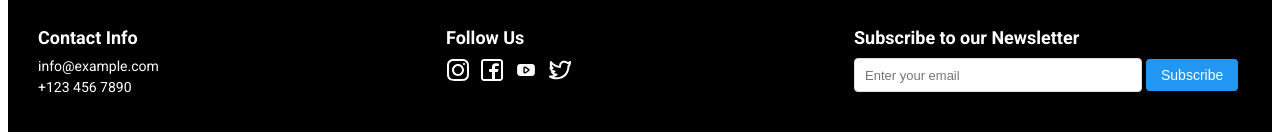
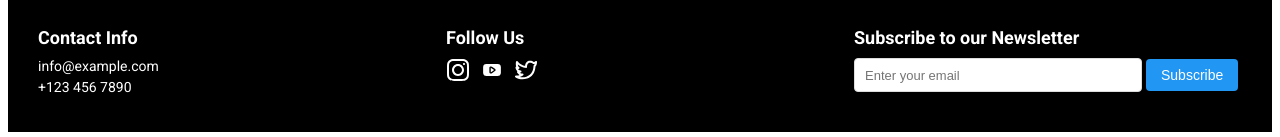
Before and after one commit to irashovdra/GAME-OF-TEENS, a website built with Parcel: page src/index.html in a window 1280 px wide. Shown: the part 4752-4889 px from the top of the page. Built offline with nearby package versions, Linux system fonts and the light colour scheme.

Commit message:
no facebook

```diff
--- a/src/partials/footer.html
+++ b/src/partials/footer.html
@@ -35,24 +35,6 @@
                 fill-rule="evenodd"
                 clip-rule="evenodd"
                 d="M1.65396 4.27606C1 5.55953 1 7.23969 1 10.6V13.4C1 16.7603 1 18.4405 1.65396 19.7239C2.2292 20.8529 3.14708 21.7708 4.27606 22.346C5.55953 23 7.23969 23 10.6 23H13.4C16.7603 23 18.4405 23 19.7239 22.346C20.8529 21.7708 21.7708 20.8529 22.346 19.7239C23 18.4405 23 16.7603 23 13.4V10.6C23 7.23969 23 5.55953 22.346 4.27606C21.7708 3.14708 20.8529 2.2292 19.7239 1.65396C18.4405 1 16.7603 1 13.4 1H10.6C7.23969 1 5.55953 1 4.27606 1.65396C3.14708 2.2292 2.2292 3.14708 1.65396 4.27606ZM13.4 3H10.6C8.88684 3 7.72225 3.00156 6.82208 3.0751C5.94524 3.14674 5.49684 3.27659 5.18404 3.43597C4.43139 3.81947 3.81947 4.43139 3.43597 5.18404C3.27659 5.49684 3.14674 5.94524 3.0751 6.82208C3.00156 7.72225 3 8.88684 3 10.6V13.4C3 15.1132 3.00156 16.2777 3.0751 17.1779C3.14674 18.0548 3.27659 18.5032 3.43597 18.816C3.81947 19.5686 4.43139 20.1805 5.18404 20.564C5.49684 20.7234 5.94524 20.8533 6.82208 20.9249C7.72225 20.9984 8.88684 21 10.6 21H13.4C15.1132 21 16.2777 20.9984 17.1779 20.9249C18.0548 20.8533 18.5032 20.7234 18.816 20.564C19.5686 20.1805 20.1805 19.5686 20.564 18.816C20.7234 18.5032 20.8533 18.0548 20.9249 17.1779C20.9984 16.2777 21 15.1132 21 13.4V10.6C21 8.88684 20.9984 7.72225 20.9249 6.82208C20.8533 5.94524 20.7234 5.49684 20.564 5.18404C20.1805 4.43139 19.5686 3.81947 18.816 3.43597C18.5032 3.27659 18.0548 3.14674 17.1779 3.0751C16.2777 3.00156 15.1132 3 13.4 3Z"
-              />
-            </svg>
-          </a>
-        </li>
-        <li class="socials__item">
-          <a href="https://www.facebook.com/" class="socials__link">
-            <svg
-              class="socials__icon"
-              width="24"
-              height="24"
-              viewBox="0 0 24 24"
-              fill="none"
-              xmlns="http://www.w3.org/2000/svg"
-            >
-              <path
-                fill-rule="evenodd"
-                clip-rule="evenodd"
-                d="M20 1C21.6569 1 23 2.34315 23 4V20C23 21.6569 21.6569 23 20 23H4C2.34315 23 1 21.6569 1 20V4C1 2.34315 2.34315 1 4 1H20ZM20 3C20.5523 3 21 3.44772 21 4V20C21 20.5523 20.5523 21 20 21H15V13.9999H17.0762C17.5066 13.9999 17.8887 13.7245 18.0249 13.3161L18.4679 11.9871C18.6298 11.5014 18.2683 10.9999 17.7564 10.9999H15V8.99992C15 8.49992 15.5 7.99992 16 7.99992H18C18.5523 7.99992 19 7.5522 19 6.99992V6.31393C19 5.99091 18.7937 5.7013 18.4813 5.61887C17.1705 5.27295 16 5.27295 16 5.27295C13.5 5.27295 12 6.99992 12 8.49992V10.9999H10C9.44772 10.9999 9 11.4476 9 11.9999V12.9999C9 13.5522 9.44771 13.9999 10 13.9999H12V21H4C3.44772 21 3 20.5523 3 20V4C3 3.44772 3.44772 3 4 3H20Z"
               />
             </svg>
           </a>
```
